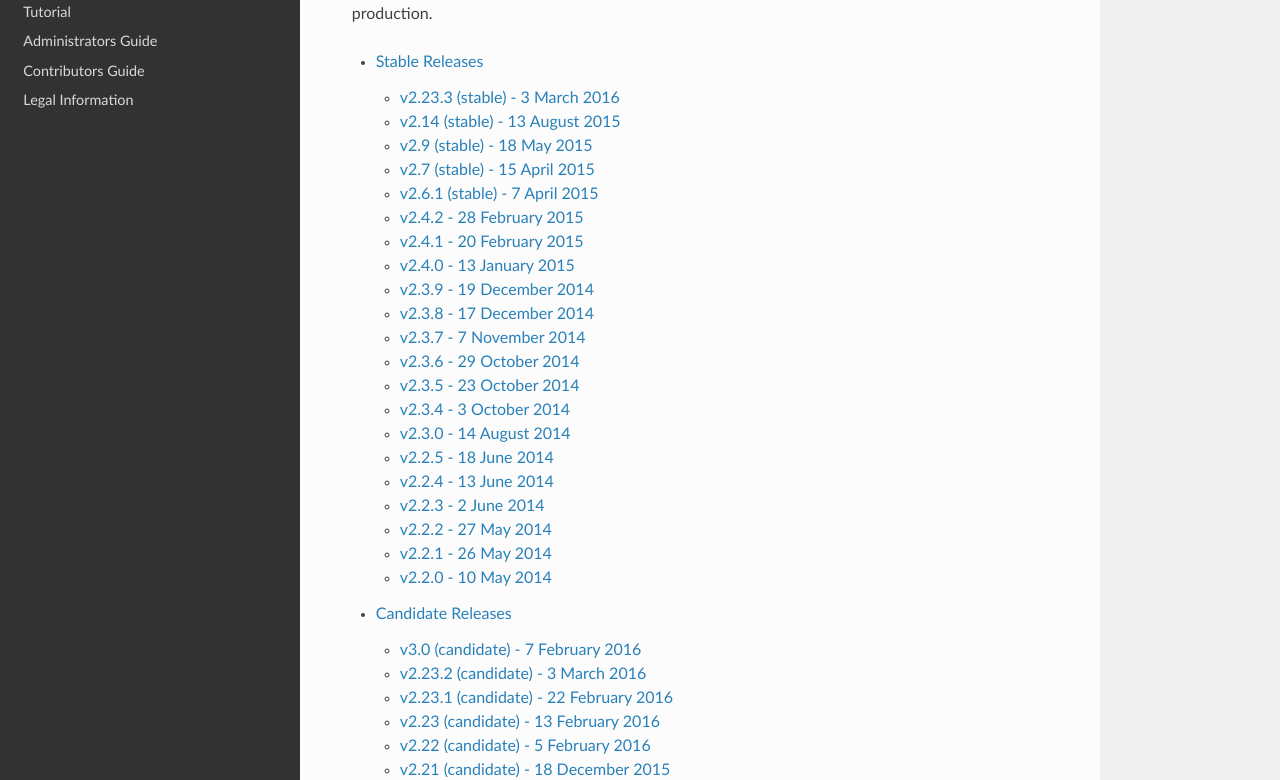
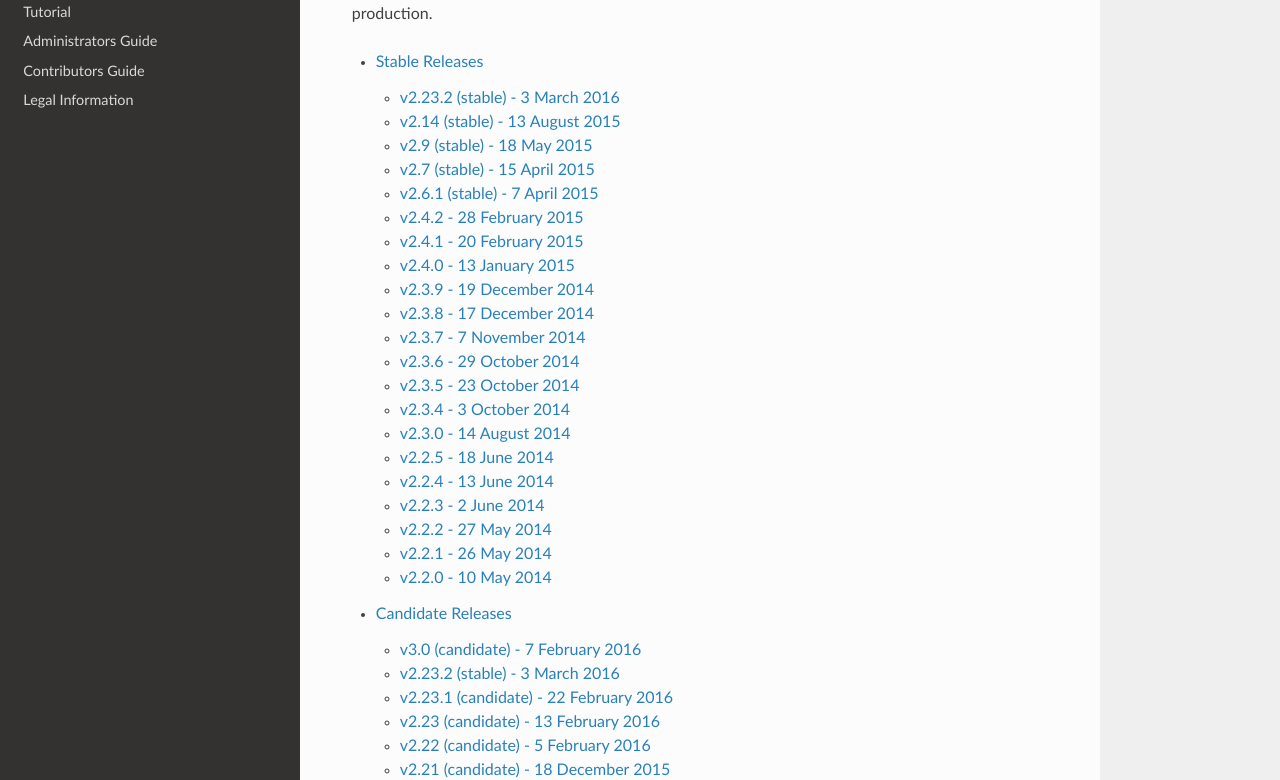
Before and after one commit to slipstream/SlipStreamDocumentation, a Sphinx documentation site: the page built from docs/release_notes/index.rst, in a window 1280 px wide and 1400 px high. Shown: the part 254-1034 px from the top of the window. Built offline with Sphinx 7.4.7 and the Read the Docs theme 2.0.0, drawn with Linux system fonts in a browser that asks for light colours.

Commit message:
mark 2.23.2 stable

```diff
--- a/docs/release_notes/candidate_releases.rst
+++ b/docs/release_notes/candidate_releases.rst
@@ -53,8 +53,8 @@ Commits
 -  `Documentation <https://github.com/slipstream/SlipStreamDocumentation/compare/v2.23.2-community...v3.0-community>`__
 
 
-v2.23.2 (candidate) - 3 March 2016
-----------------------------------
+v2.23.2 (stable) - 3 March 2016
+-------------------------------
 
 New features and bug fixes in v2.23.2
 ~~~~~~~~~~~~~~~~~~~~~~~~~~~~~~~~~~~~~
--- a/docs/release_notes/stable_releases.rst
+++ b/docs/release_notes/stable_releases.rst
@@ -7,7 +7,7 @@ stable releases that are listed here. Stable releases are supported by
 SixSq and are appropriate for production deployments. In general, we
 recommend that people use the latest stable release.
 
-v2.23.3 (stable) - 3 March 2016
+v2.23.2 (stable) - 3 March 2016
 -------------------------------
 
 For application developers [Clara]:
```
